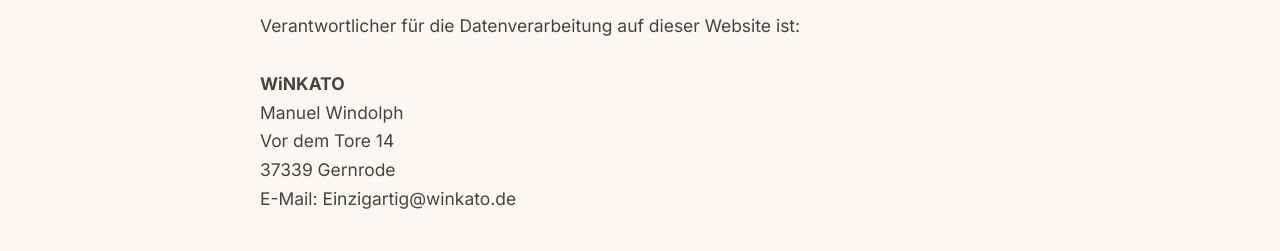
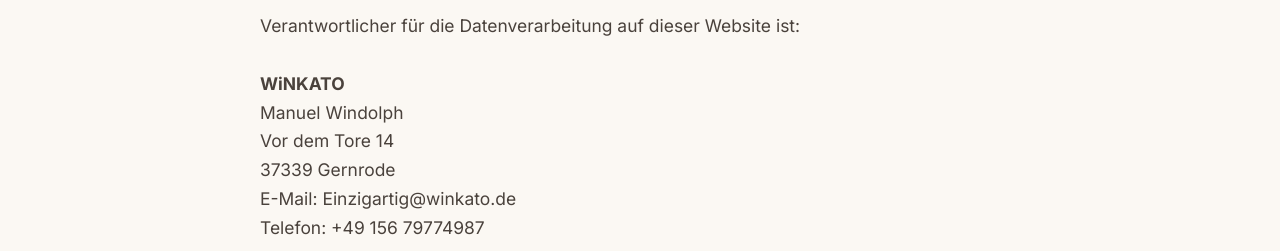
Before and after one commit to manuelwindolph-web/WiNKATO, a plain HTML site: page datenschutz.html in a window 1280 px wide. Shown: the part 531-782 px from the top of the page. Drawn offline with Linux system fonts and the light colour scheme.

Commit message:
Offizielle Telefonnummer in Impressum, AGB, Widerruf und Datenschutz ergänzt
Co-Authored-By: Claude Sonnet 5.5 <noreply@anthropic.com>

```diff
--- a/datenschutz.html
+++ b/datenschutz.html
@@ -121,7 +121,8 @@
                 Manuel Windolph<br>
                 Vor dem Tore 14<br>
                 37339 Gernrode<br>
-                E-Mail: Einzigartig@winkato.de
+                E-Mail: Einzigartig@winkato.de<br>
+                Telefon: +49 156 79774987
             </p>
 
 
@@ -327,7 +328,8 @@
                 Manuel Windolph<br>
                 Vor dem Tore 14<br>
                 37339 Gernrode<br>
-                E-Mail: Einzigartig@winkato.de
+                E-Mail: Einzigartig@winkato.de<br>
+                Telefon: +49 156 79774987
             </p>
 
 
```
Also changed, not shown: agb.html (+2 -1 lines), impressum.html (+1 -3 lines), index.html (+1 -0 lines), kontakt.html (+4 -0 lines), widerruf.html (+5 -3 lines).
